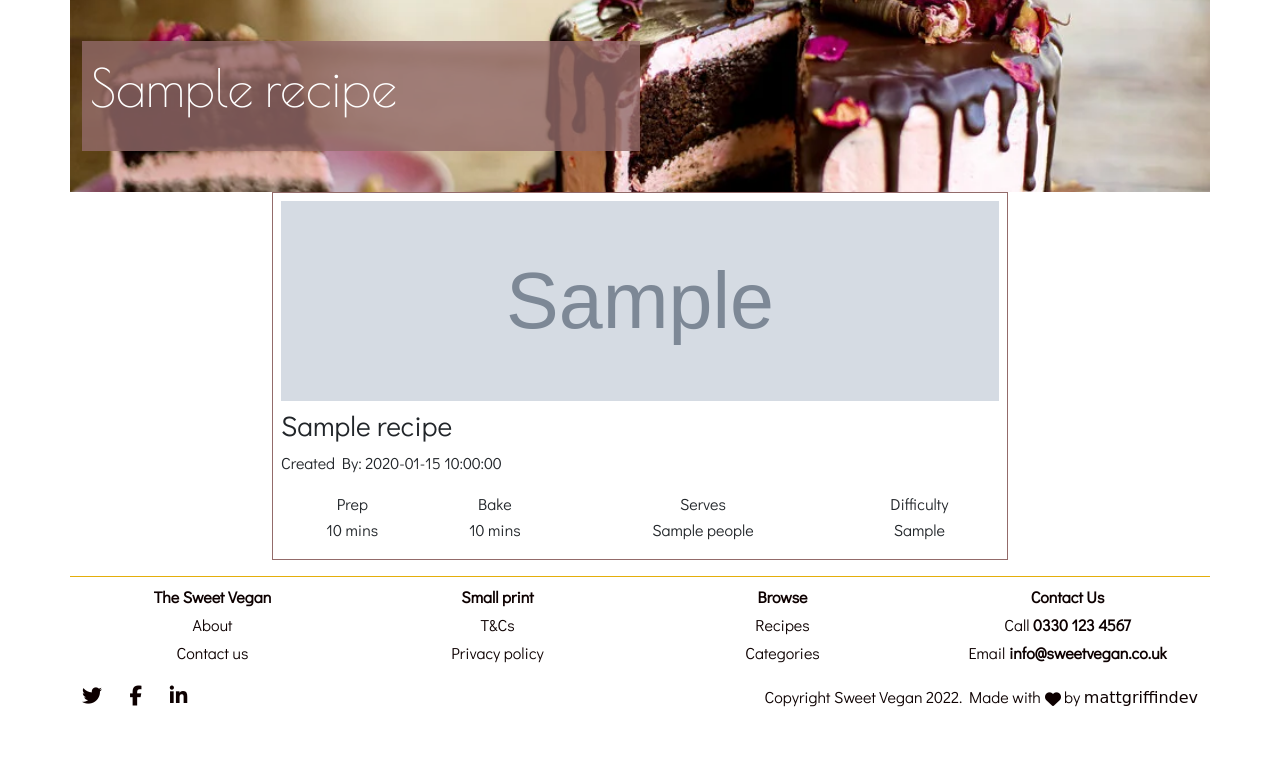
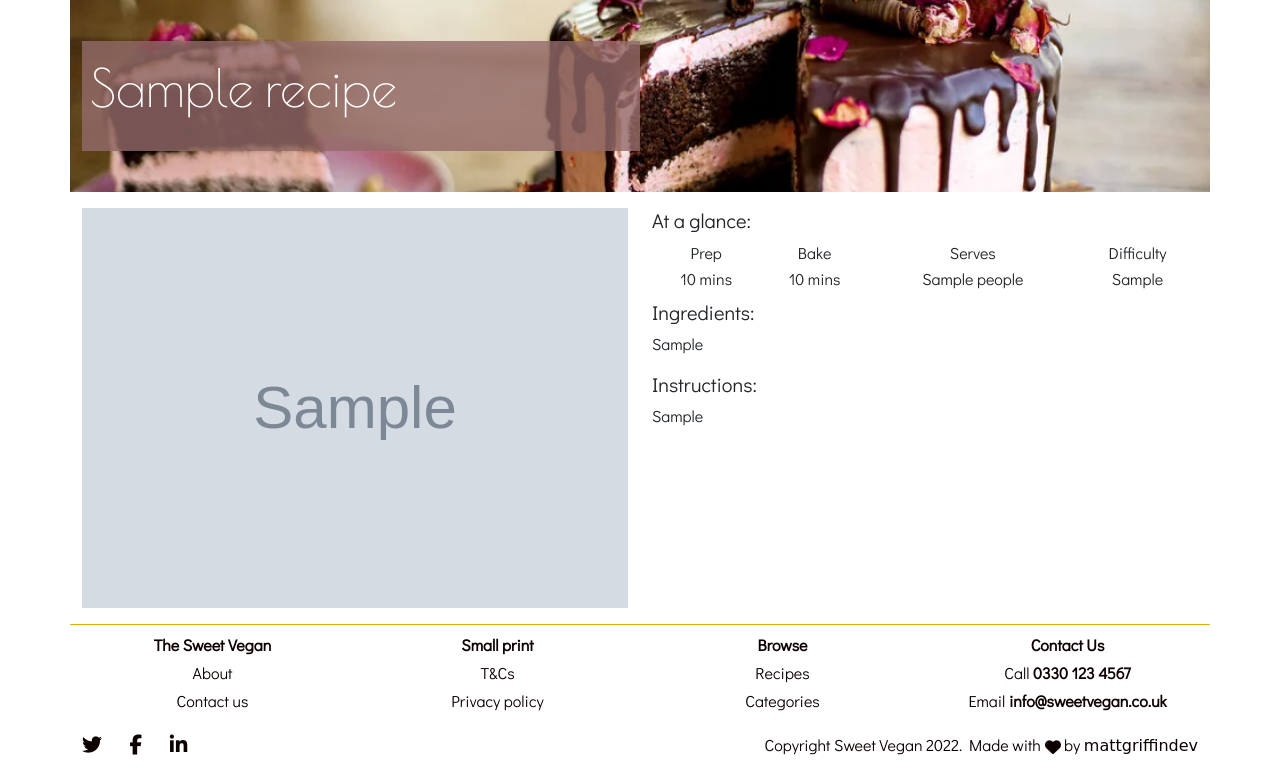
Before and after one commit to mattgriffindev/filfthy-gorgeous-vegan, a Flask app: template cakebox/templates/full_recipe.html in a window 1280 px wide. Shown: the part 80-854 px from the top of the page. Before the commit the page ends 787 px from the top, so only its background shows below. Run offline with Flask 2, Linux system fonts and the light colour scheme; the template is opened without the code that fills it: most values are stand-ins (such as "Sample title", 1, 10 or a date in 2020); grey boxes marked "Sample" are stand-in pictures; some libraries are stand-ins or nearby versions; some web fonts are replaced.

Commit message:
Edit full_recipe.html: edit content and layout

```diff
--- a/cakebox/templates/full_recipe.html
+++ b/cakebox/templates/full_recipe.html
@@ -25,27 +25,19 @@
 <!--/full-recipe-->
 <section id="recipes">
     <div class="container">
-        <div class="row justify-content-center ">
-
-            <div class="col-12 col-md-8">
-                <div class="recipe-card p-2">
-
-
-                    <div class="recipe-card-image-container">
+        <div class="row justify-content-center mt-3">
+            <div class="col-12 col-md-6">
+                <div class="full-recipe-image-container">
                     {% if recipe.image_url %}
-                        <img src="{{ recipe.image_url }}" alt="Image of recipe" class="recipe-card-image">
+                    <img src="{{ recipe.image_url }}" alt="Image of recipe" class="full-recipe-image">
                     {% else %}
                     <img src="{{ url_for('static', filename='/img/cake_1.webp') }}" alt="Image of recipe"
-                            class="recipe-card-image">
+                        class="full-recipe-image">
                     {% endif %}
                 </div>
-                    <h3 class="card-title mt-2">{{ recipe.recipe_name }}</h3>
-                    <p>Created By: {{ recipe.created_by }}</p>
-
-                    <a href="{{ url_for('full_recipe', recipe_id=recipe._id) }}">
-                        <span class="full-recipe-link"></span>
-                    </a>
-
+            </div>
+            <div class="col-12 col-md-6">
+                <h5>At a  glance:</h5>
                 <table class="recipe-table my-2">
                     <tr>
                         <td>Prep</td>
@@ -60,8 +52,11 @@
                         <td>{{ recipe.recipe_difficulty }}</td>
                     </tr>
                 </table>
+                <h5>Ingredients:</h5>
+                <p>{{ recipe.recipe_ingredients }}</p>
+                <h5>Instructions:</h5>
+                <p>{{ recipe.recipe_inst }}</p>
             </div>
-
         </div>
     </div>
 </section>
```
Lines whose indentation alone changed are shown as unchanged.
